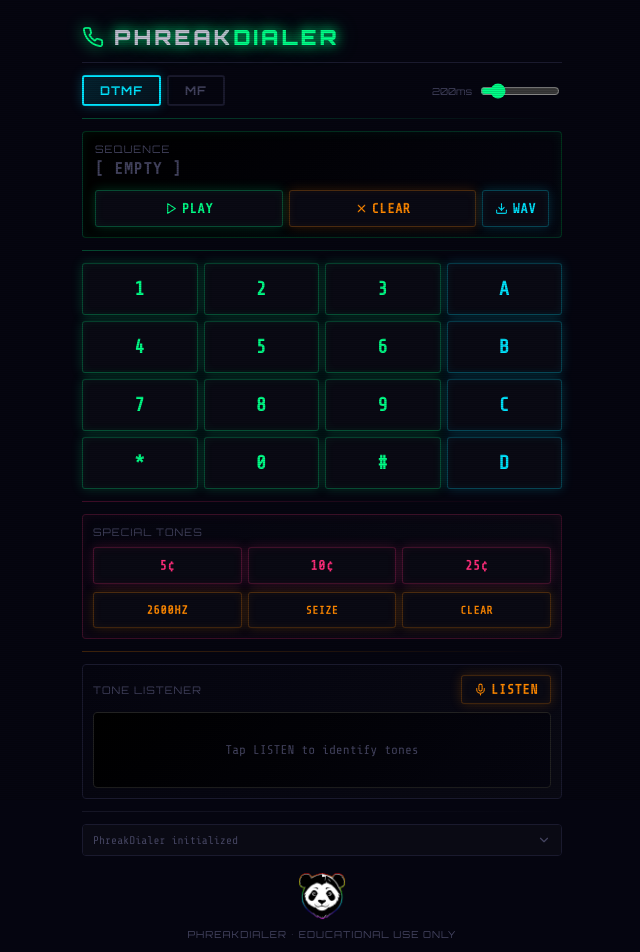
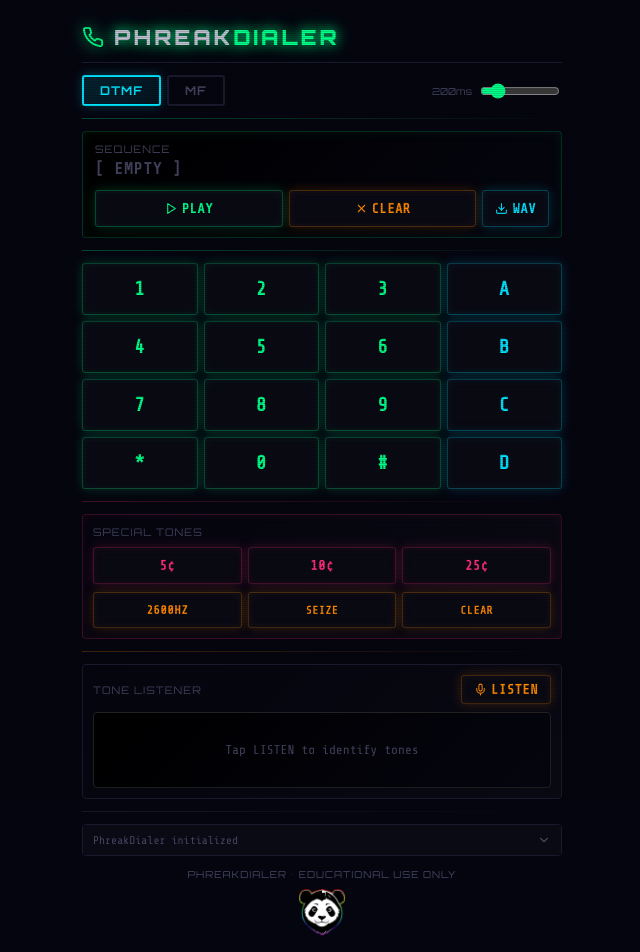
Before and after one commit to blackandwhitehat/phreakdialer, a React (Create React App) app: page / in a window 1280 px wide. Shown: the top 952 px of the page, without its empty margins (318-958 px from the left). Built offline with nearby package versions, Linux system fonts and the light colour scheme.

Commit message:
Move panda logo below footer text

```diff
--- a/src/components/PhreakDialer.jsx
+++ b/src/components/PhreakDialer.jsx
@@ -876,15 +876,21 @@ const PhreakDialer = () => {
 
           {/* Footer */}
           <div style={{
-            textAlign: 'center', padding: '16px 0 8px',
+            textAlign: 'center', padding: '12px 0 8px',
             animation: 'fadeInStaggered 0.6s ease-out 0.7s backwards',
           }}>
+            <div style={{
+              fontSize: '.6rem', color: S.dim, letterSpacing: '1px',
+              fontFamily: "'Orbitron', monospace",
+            }}>
+              PHREAKDIALER • EDUCATIONAL USE ONLY
+            </div>
             <a href="https://bamboosec.com" target="_blank" rel="noopener noreferrer">
               <img
                 src="/panda-logo.png"
                 alt="Panda"
                 style={{
-                  display: 'block', margin: '0 auto 8px', width: '48px', height: '48px',
+                  display: 'block', margin: '8px auto 0', width: '48px', height: '48px',
                   filter: `drop-shadow(0 0 10px ${S.accent}33)`,
                   transition: 'all 0.4s',
                 }}
@@ -892,12 +898,6 @@ const PhreakDialer = () => {
                 onMouseLeave={e => { e.target.style.transform = 'scale(1)'; e.target.style.filter = `drop-shadow(0 0 10px ${S.accent}33)`; }}
               />
             </a>
-            <div style={{
-              fontSize: '.6rem', color: S.dim, letterSpacing: '1px',
-              fontFamily: "'Orbitron', monospace",
-            }}>
-              PHREAKDIALER • EDUCATIONAL USE ONLY
-            </div>
           </div>
         </div>
       </div>
```
